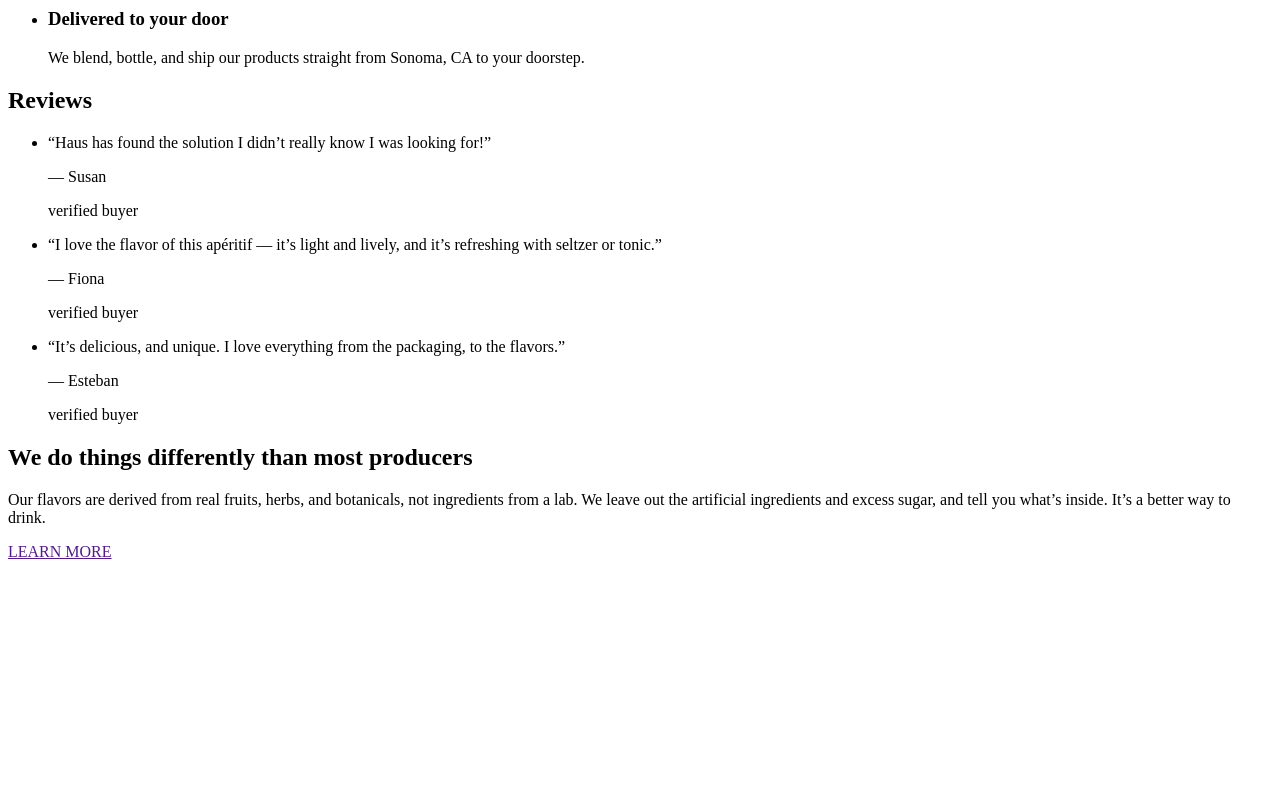
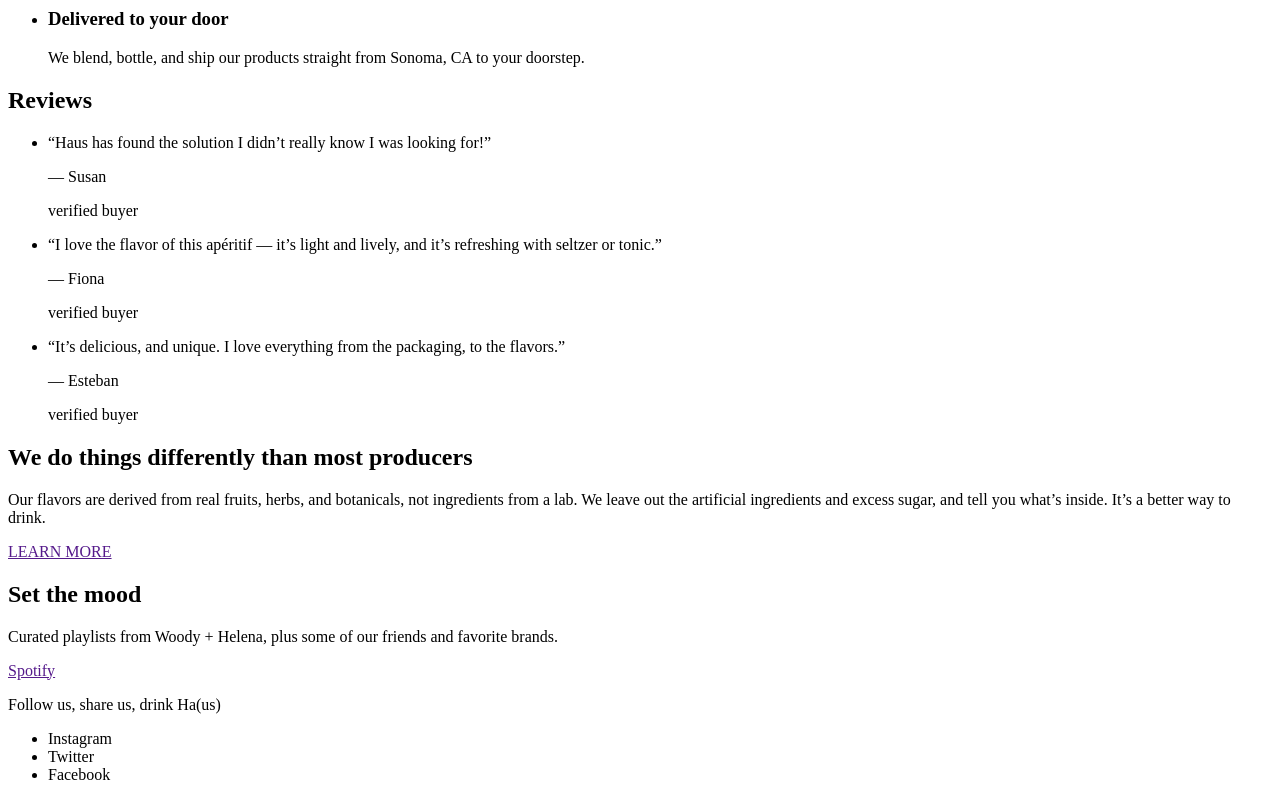
Before and after one commit to NatashaDashkovska/Haus, a plain HTML site: page index.html in a window 1280 px wide. Shown: the part 1332-2132 px from the top of the page. Before the commit the page ends 1901 px from the top, so only its background shows below. Drawn offline with Linux system fonts and the light colour scheme.

Commit message:
add contacts section

```diff
--- a/index.html
+++ b/index.html
@@ -156,6 +156,21 @@
         </p>
         <a href="">LEARN MORE</a>
       </section>
+      <!-- Секция контактов -->
+      <section>
+        <h2>Set the mood</h2>
+        <p>
+          Curated playlists from Woody + Helena, plus some of our friends and
+          favorite brands.
+        </p>
+        <a href="">Spotify</a>
+        <p>Follow us, share us, drink Ha(us)</p>
+        <ul>
+          <li>Instagram</li>
+          <li>Twitter</li>
+          <li>Facebook</li>
+        </ul>
+      </section>
     </main>
   </body>
 </html>
```
